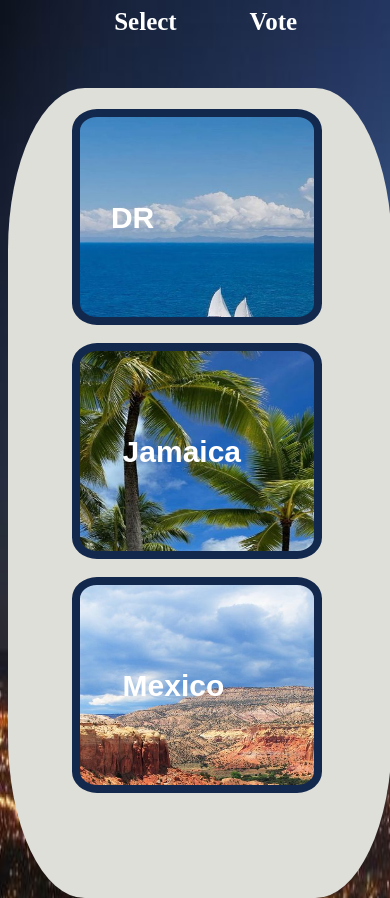
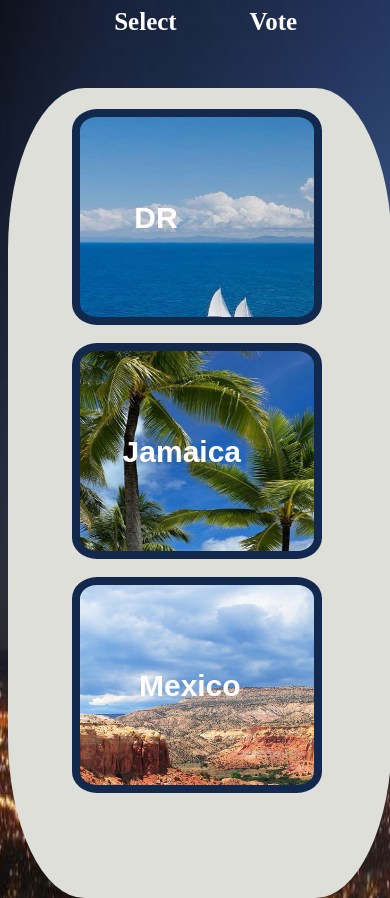
Before and after one commit to giraffewstripez/tripsetup, a plain HTML site: page index.html in a window 390 px wide. Drawn offline with Linux system fonts and the light colour scheme.

Commit message:
Update index.css

```diff
--- a/css/index.css
+++ b/css/index.css
@@ -192,8 +192,11 @@ body{
 		justify-content: space-between;
 		margin-left: 15%;
 	}
+	.optMexTitle{
+		margin-left: 22%;
+	}
 	.optDRTitle{
-		margin-left: 10%;
+		margin-left: 20%;
 	}
 
 }
```
